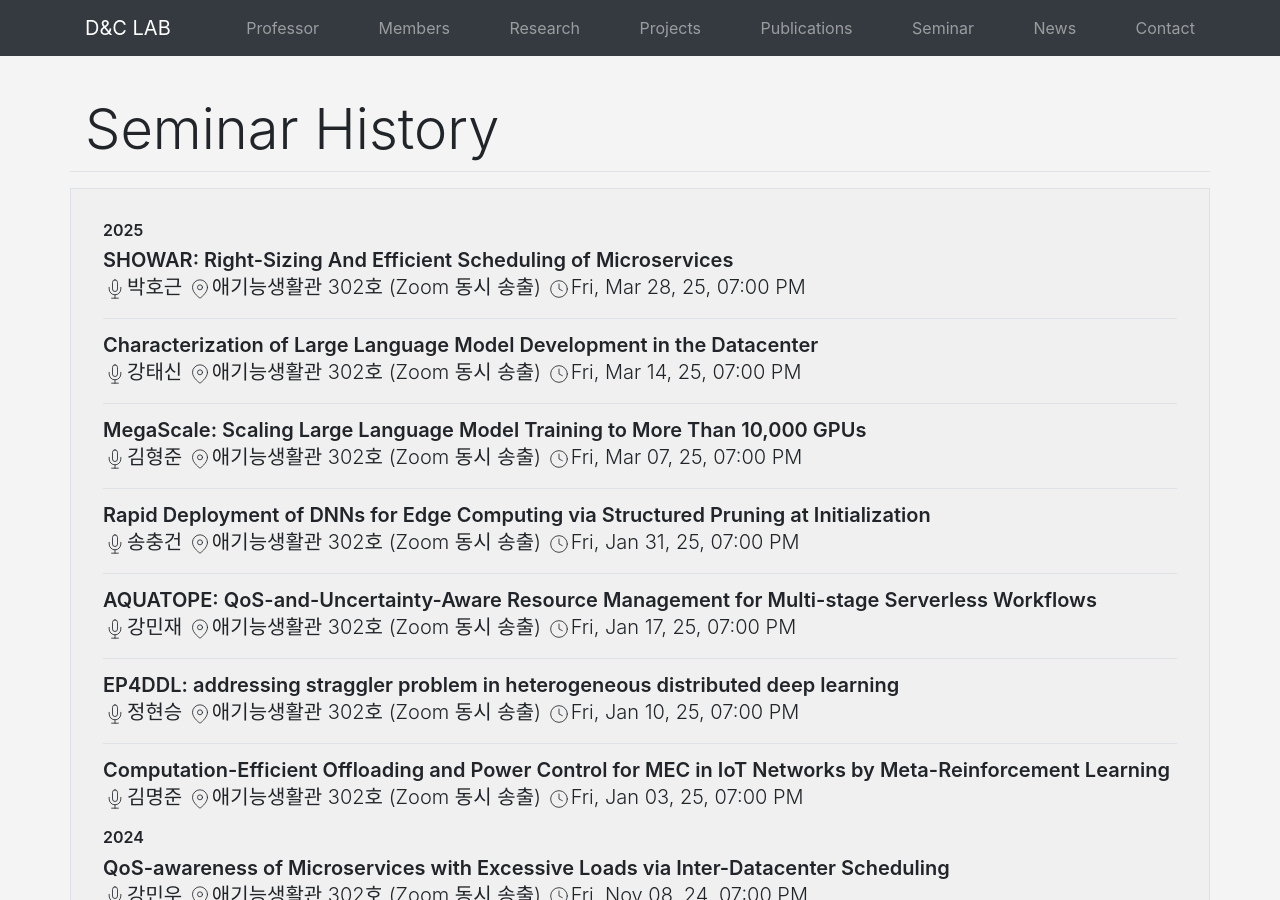
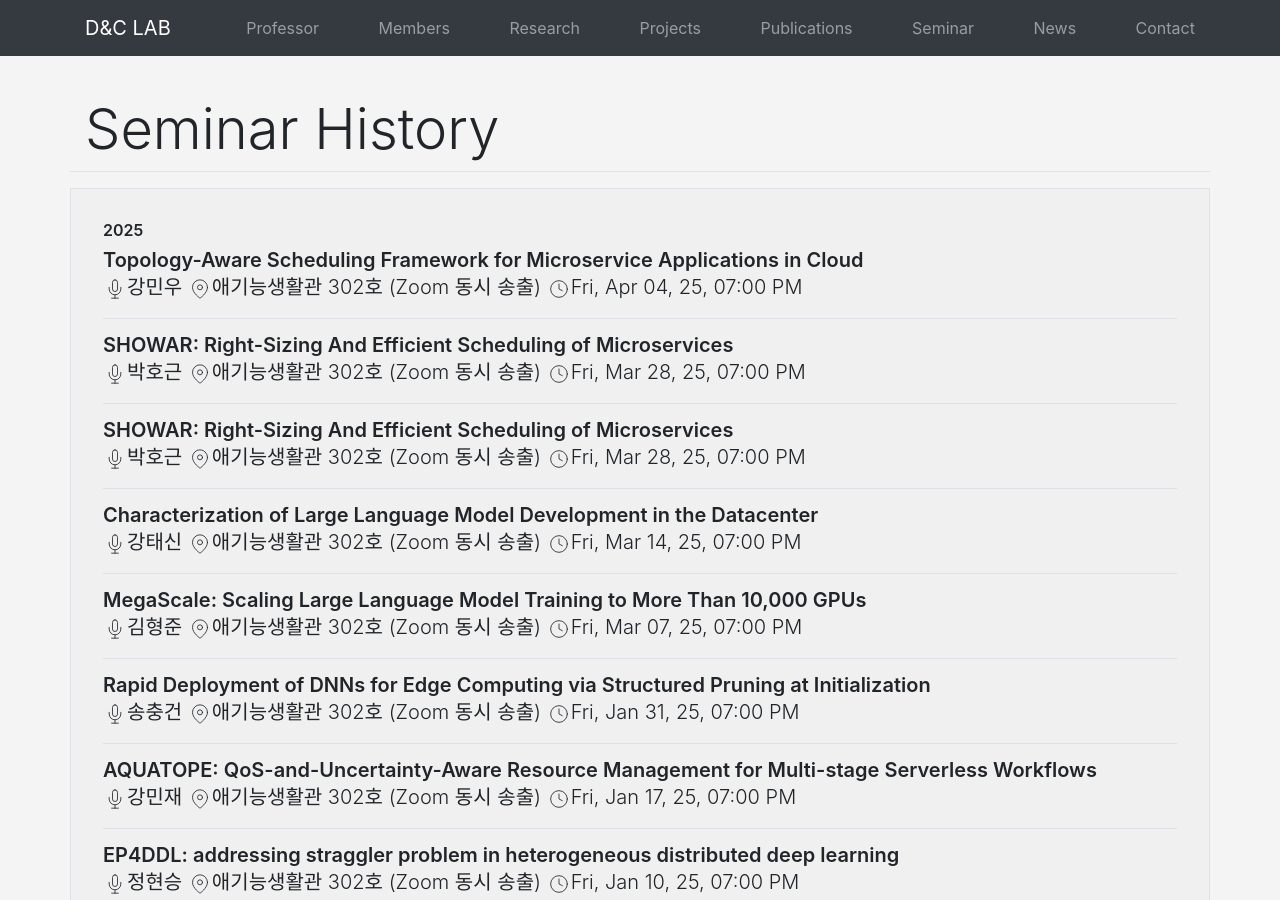
Before and after one commit to KU-Cloud/ku-cloud.github.io, a Jekyll site: the page built from seminar history.html, in a window 1280 px wide and 900 px high. Built offline with Jekyll 4.4.1, drawn with Linux system fonts in a browser that asks for light colours.

Commit message:
seminar updated

```diff
--- a/_data/seminars.yaml
+++ b/_data/seminars.yaml
@@ -1091,3 +1091,11 @@
   speacker: 박호근
   date: 2025-03-28T19:00:00.000+0900
   location: 애기능생활관 302호 (Zoom 동시 송출)
+- title: 'SHOWAR: Right-Sizing And Efficient Scheduling of Microservices'
+  speacker: 박호근
+  date: 2025-03-28T19:00:00.000+0900
+  location: 애기능생활관 302호 (Zoom 동시 송출)
+- title: 'Topology-Aware Scheduling Framework for Microservice Applications in Cloud'
+  speacker: 강민우
+  date: 2025-04-04T19:00:00.000+0900
+  location: 애기능생활관 302호 (Zoom 동시 송출)
```
